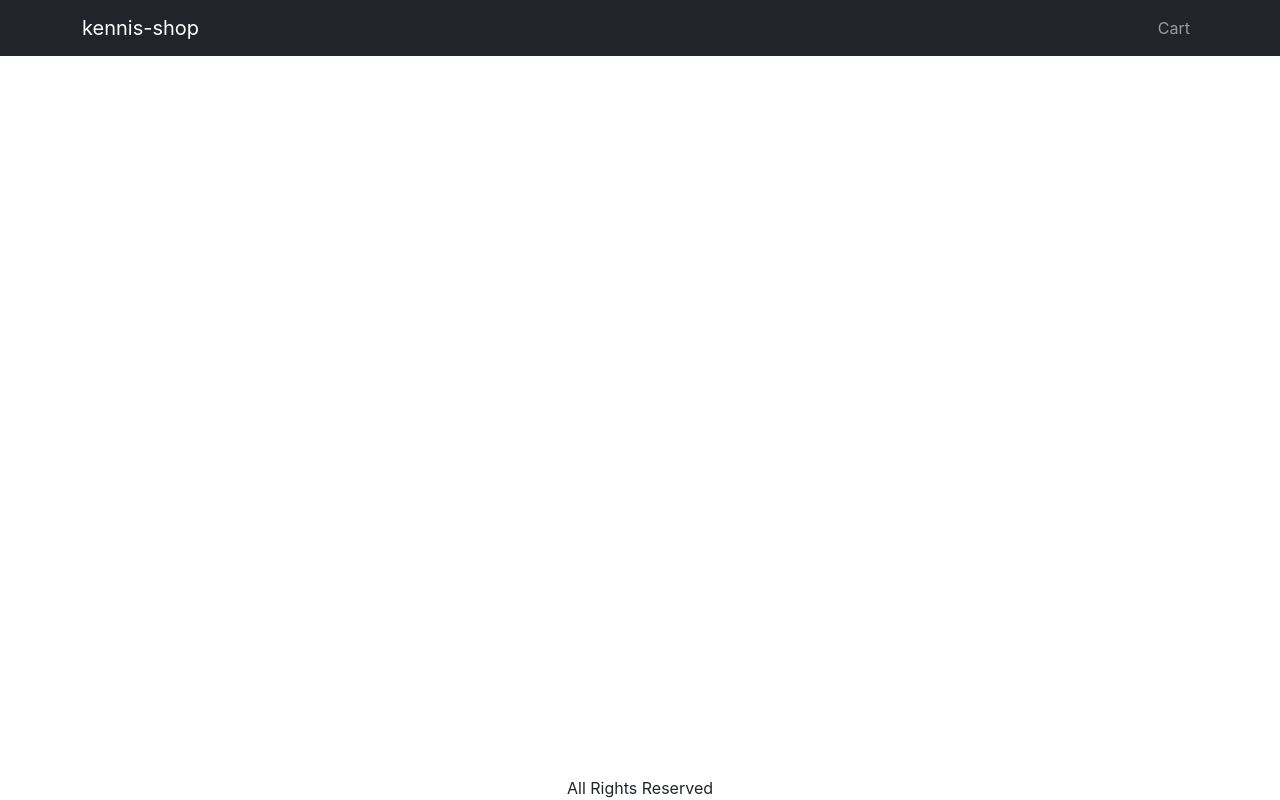
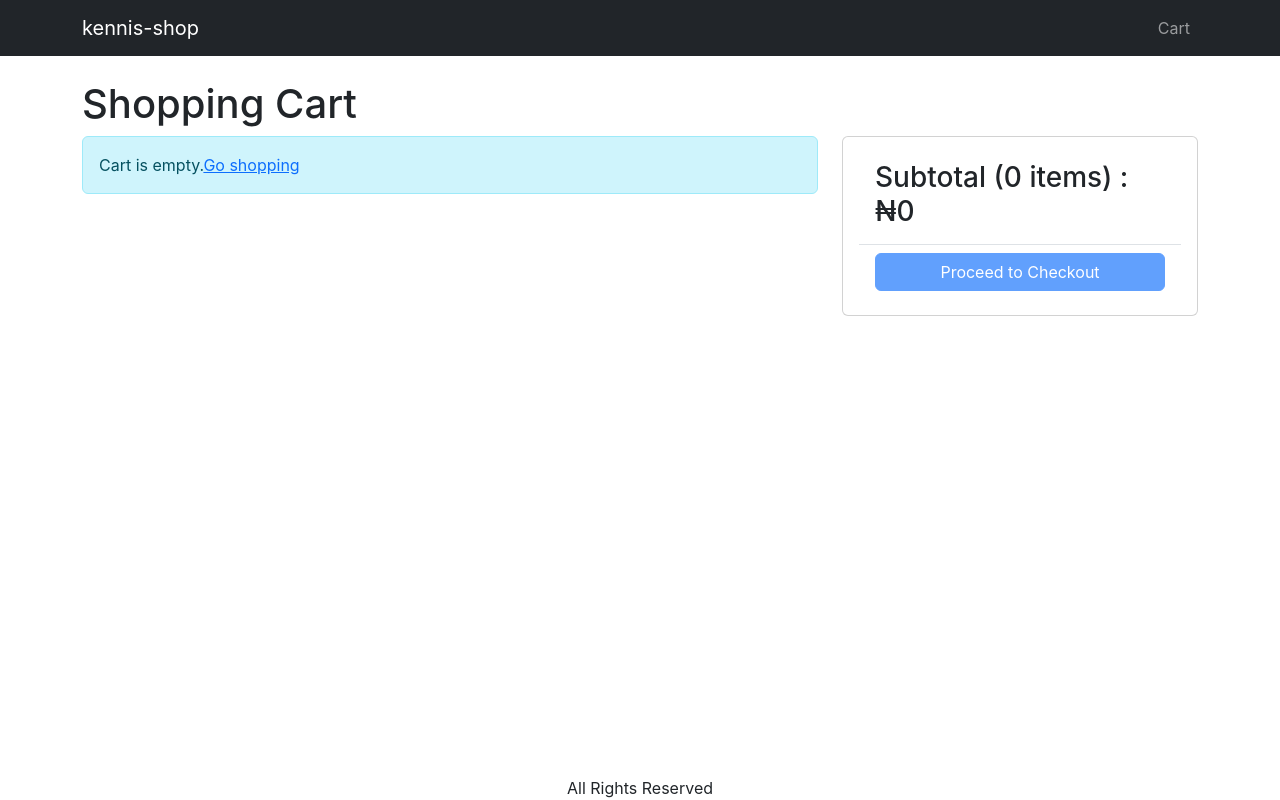
Before and after one commit to KenOGBAJI/kennis-shop, a React (Create React App) app in the folder frontend/: page /cart in a window 1280 px wide. Built offline with nearby package versions, Linux system fonts and the light colour scheme.

Commit message:
create procced to  the cart screen and show items added to cart screen with subtotal

```diff
--- a/frontend/src/App.js
+++ b/frontend/src/App.js
@@ -9,6 +9,7 @@
 import Nav from 'react-bootstrap/Nav';
 import { useContext } from 'react';
 import { Store } from './Store';
+import CartScreen from './screens/CartScreen';
 
 function App() {
   const { state } = useContext(Store);
@@ -39,6 +40,7 @@
           <Container className="mt-4">
             <Routes>
               <Route path="/product/:slug" element={<ProductScreen />} />
+              <Route path="/cart" element={<CartScreen />} />
               <Route path="/" element={<HomeScreen />} />
             </Routes>
           </Container>
--- a/frontend/src/index.css
+++ b/frontend/src/index.css
@@ -47,3 +47,7 @@
 .img-large {
   max-width: 100%;
 }
+
+.img-thumbnail {
+  height: 80px;
+}
--- /dev/null
+++ b/frontend/src/screens/CartScreen.js
@@ -0,0 +1,96 @@
+import React, { useContext } from 'react';
+import { Store } from '../Store';
+import { Helmet } from 'react-helmet-async';
+import Row from 'react-bootstrap/Row';
+import Col from 'react-bootstrap/Col';
+import MessageBox from '../components/MessageBox';
+import { Link } from 'react-router-dom';
+import ListGroup from 'react-bootstrap/ListGroup';
+import Button from 'react-bootstrap/Button';
+import Card from 'react-bootstrap/Card';
+
+export default function CartScreen() {
+  const { state, dispatch: ctxDispatch } = useContext(Store);
+  const {
+    cart: { cartItems },
+  } = state;
+
+  return (
+    <div>
+      <Helmet>
+        <title>Shopping Cart</title>
+      </Helmet>
+      <h1>Shopping Cart</h1>
+      <Row>
+        <Col md={8}>
+          {cartItems.length === 0 ? (
+            <MessageBox>
+              Cart is empty.<Link to="/">Go shopping</Link>
+            </MessageBox>
+          ) : (
+            <listGroup>
+              {cartItems.map((item) => (
+                <ListGroup.Item key={item._id}>
+                  <Row className="align-items-center">
+                    <Col md={4}>
+                      <img
+                        src={item.image}
+                        alt={item.name}
+                        className="img-fluid rounded img-thumbnail"
+                      ></img>{' '}
+                      <Link to={`/product/${item.slug}`}>{item.name}</Link>
+                    </Col>
+                    <Col md={3}>
+                      <Button variant="light" disabled={item.quantity === 1}>
+                        <i className="fas fa-minus-circle"></i>
+                      </Button>{' '}
+                      <span>{item.quantity}</span>{' '}
+                      <Button
+                        variant="light"
+                        disabled={item.quantity === item.countInStock}
+                      >
+                        <i className="fas fa-plus-circle"></i>
+                      </Button>
+                    </Col>
+                    <Col md={3}>₦{item.price}</Col>
+                    <Col md={2}>
+                      <Button variant="light">
+                        <i className="fas fa-trash"></i>
+                      </Button>
+                    </Col>
+                  </Row>
+                </ListGroup.Item>
+              ))}
+            </listGroup>
+          )}
+        </Col>
+        <Col md={4}>
+          <Card>
+            <Card.Body>
+              <ListGroup variant="flush">
+                <ListGroup.Item>
+                  <h3>
+                    Subtotal ({cartItems.reduce((a, c) => a + c.quantity, 0)}{' '}
+                    items) : ₦
+                    {cartItems.reduce((a, c) => a + c.price * c.quantity, 0)}
+                  </h3>
+                </ListGroup.Item>
+                <ListGroup.Item>
+                  <div className="d-grid">
+                    <Button
+                      type="button"
+                      variant="primary"
+                      disabled={cartItems.length === 0}
+                    >
+                      Proceed to Checkout
+                    </Button>
+                  </div>
+                </ListGroup.Item>
+              </ListGroup>
+            </Card.Body>
+          </Card>
+        </Col>
+      </Row>
+    </div>
+  );
+}
--- a/frontend/src/screens/ProductScreen.js
+++ b/frontend/src/screens/ProductScreen.js
@@ -6,7 +6,7 @@
 import Badge from 'react-bootstrap/Badge';
 import Card from 'react-bootstrap/Card';
 import Button from 'react-bootstrap/Button';
-import { useParams } from 'react-router-dom';
+import { useNavigate, useParams } from 'react-router-dom';
 import Rating from '../components/Rating';
 import { Helmet } from 'react-helmet-async';
 import MessageBox from '../components/MessageBox';
@@ -28,6 +28,7 @@
 };
 
 function ProductScreen() {
+  const navigate = useNavigate();
   const params = useParams();
   const { slug } = params;
 
@@ -66,6 +67,7 @@
       type: 'CART_ADD_ITEM',
       payload: { ...product, quantity },
     });
+    navigate('/cart');
   };
 
   return loading ? (
```
Also changed, not shown: 1 other file (tests, documents, lock files or other folders).
